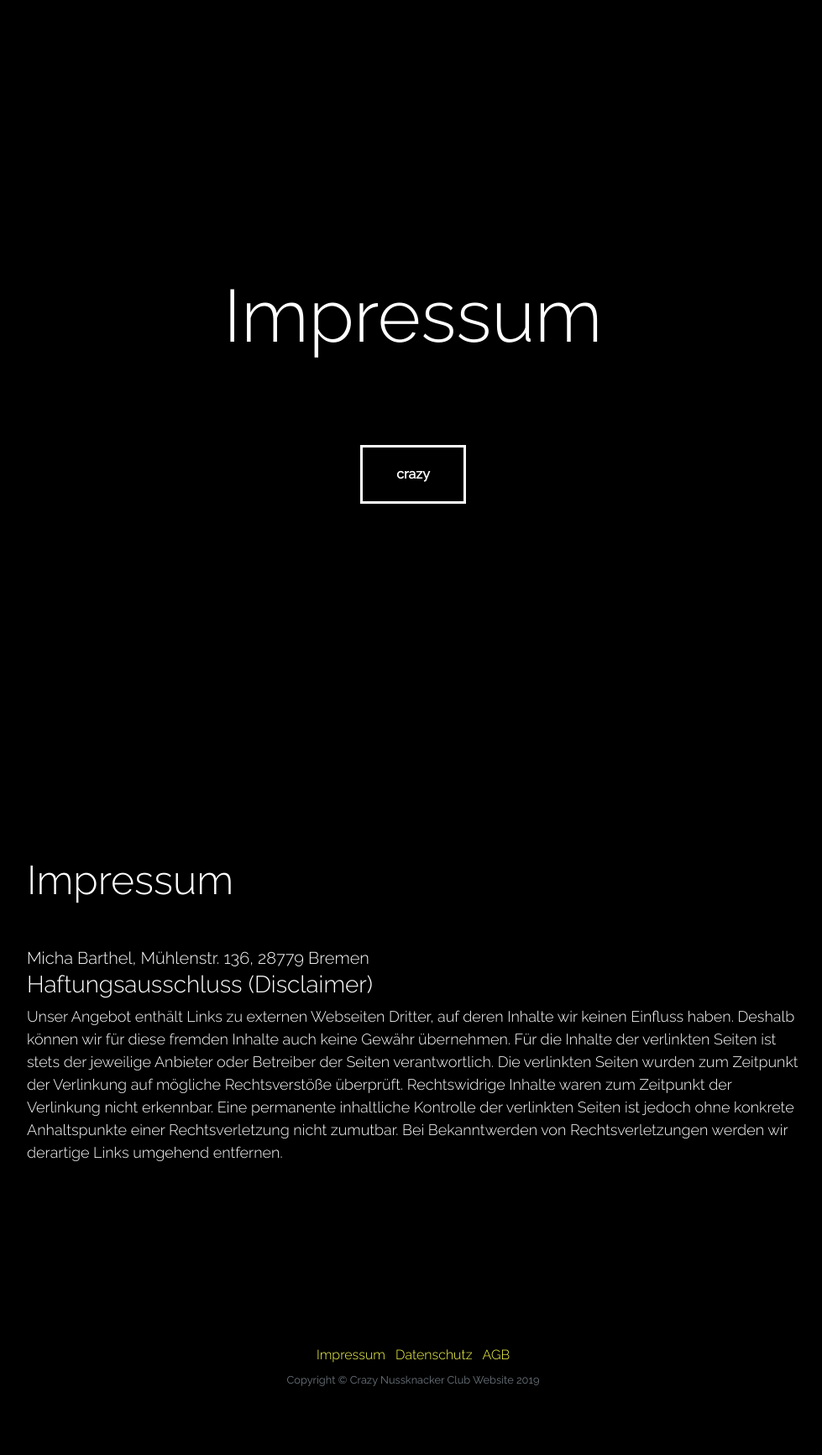
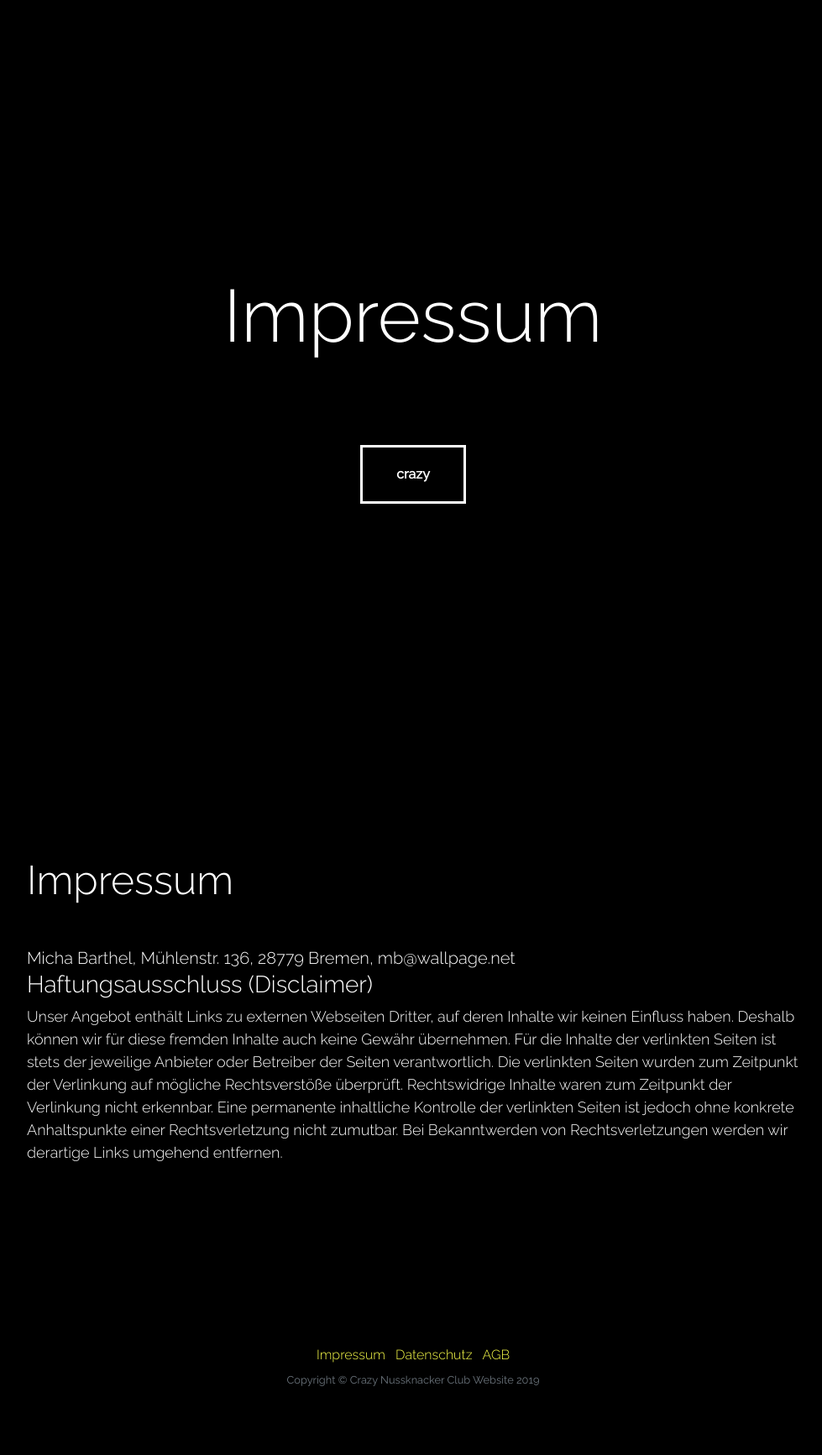
Before and after one commit to nussknackerclub/nussknackerclub.github.io, a Jekyll site: the page built from impressum.html, in a window 1280 px wide. Shown: the whole page at 84% size, without its empty margins (148-1127 px from the left). Built offline with Jekyll 4.4.1, drawn with Linux system fonts in a browser that asks for light colours; nearby versions of some CDN libraries.

Commit message:
init2new

```diff
--- a/impressum.html
+++ b/impressum.html
@@ -11,7 +11,7 @@ noindex: true
                 <h2>Impressum</h2>
                 <p class="lead mb-5">
 
-                <p class="lead mb-0">Micha Barthel, Mühlenstr. 136, 28779 Bremen</p>
+                <p class="lead mb-0">Micha Barthel, Mühlenstr. 136, 28779 Bremen, mb@wallpage.net</p>
                 <h3 class="black-box">Haftungsausschluss (Disclaimer)</h3>
                 <p>Unser Angebot enthält Links zu externen Webseiten Dritter, auf
                     deren Inhalte wir keinen Einfluss haben. Deshalb können wir für diese
```
